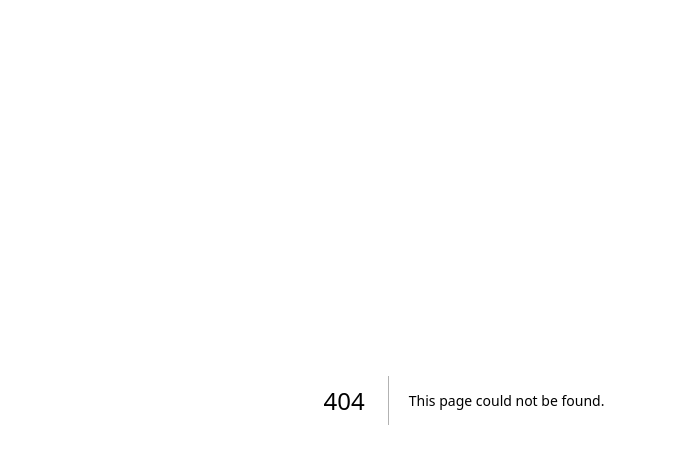
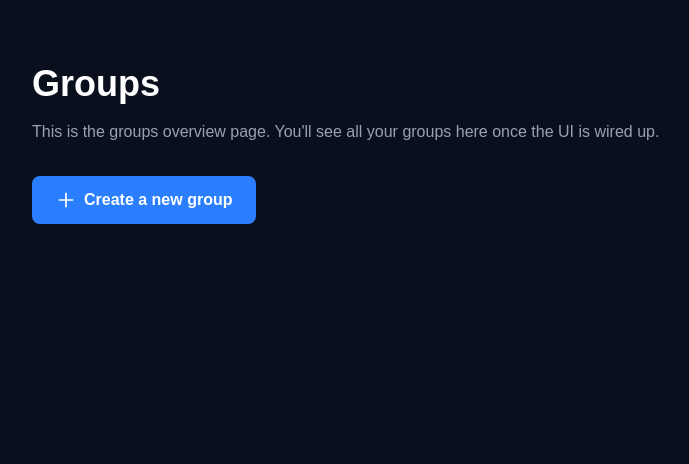
Before and after one commit to anushkasharmaa1/splitwisely, a Next.js app: page /groups in a window 1280 px wide. Before the commit this address had no page. Shown: the top 464 px of the page, without its empty margins (176-865 px from the left). Built offline with nearby package versions, Linux system fonts and the light colour scheme.

Commit message:
Update routing in CreateGroupPage to use '/groups' instead of '/group' for consistency in navigation

```diff
--- a/app/groups/new/page.tsx
+++ b/app/groups/new/page.tsx
@@ -68,7 +68,7 @@ export default function CreateGroupPage() {
     // Handle group creation logic here
     console.log({ groupName, category, members });
     // Navigate to groups page or newly created group
-    router.push('/group');
+    router.push('/groups');
   };
 
   return (
@@ -96,7 +96,7 @@ export default function CreateGroupPage() {
                 <a href="/expenses" className="text-gray-400 hover:text-white transition">
                   Expenses
                 </a>
-                <a href="/group" className="text-blue-500 font-medium">
+                <a href="/groups" className="text-blue-500 font-medium">
                   Groups
                 </a>
               </nav>
@@ -144,7 +144,7 @@ export default function CreateGroupPage() {
       <main className="max-w-7xl mx-auto px-4 sm:px-6 lg:px-8 py-12">
         <div className="mb-8">
           <button
-            onClick={() => router.push('/group')}
+            onClick={() => router.push('/groups')}
             className="flex items-center gap-2 text-gray-400 hover:text-white transition mb-4"
           >
             <svg className="w-5 h-5" fill="none" stroke="currentColor" viewBox="0 0 24 24">
--- /dev/null
+++ b/app/groups/page.tsx
@@ -0,0 +1,23 @@
+import Link from 'next/link';
+
+export default function GroupsPage() {
+  return (
+    <div className="min-h-screen bg-[#0a0f1e] text-white">
+      <main className="max-w-4xl mx-auto px-4 py-16">
+        <h1 className="text-4xl font-bold mb-4">Groups</h1>
+        <p className="text-gray-400 mb-8">
+          This is the groups overview page. You&apos;ll see all your groups here once the UI is wired up.
+        </p>
+        <Link
+          href="/groups/new"
+          className="inline-flex items-center gap-2 px-6 py-3 bg-blue-500 hover:bg-blue-600 rounded-lg font-semibold transition"
+        >
+          <svg className="w-5 h-5" fill="none" stroke="currentColor" viewBox="0 0 24 24">
+            <path strokeLinecap="round" strokeLinejoin="round" strokeWidth={2} d="M12 4v16m8-8H4" />
+          </svg>
+          Create a new group
+        </Link>
+      </main>
+    </div>
+  );
+}
```
